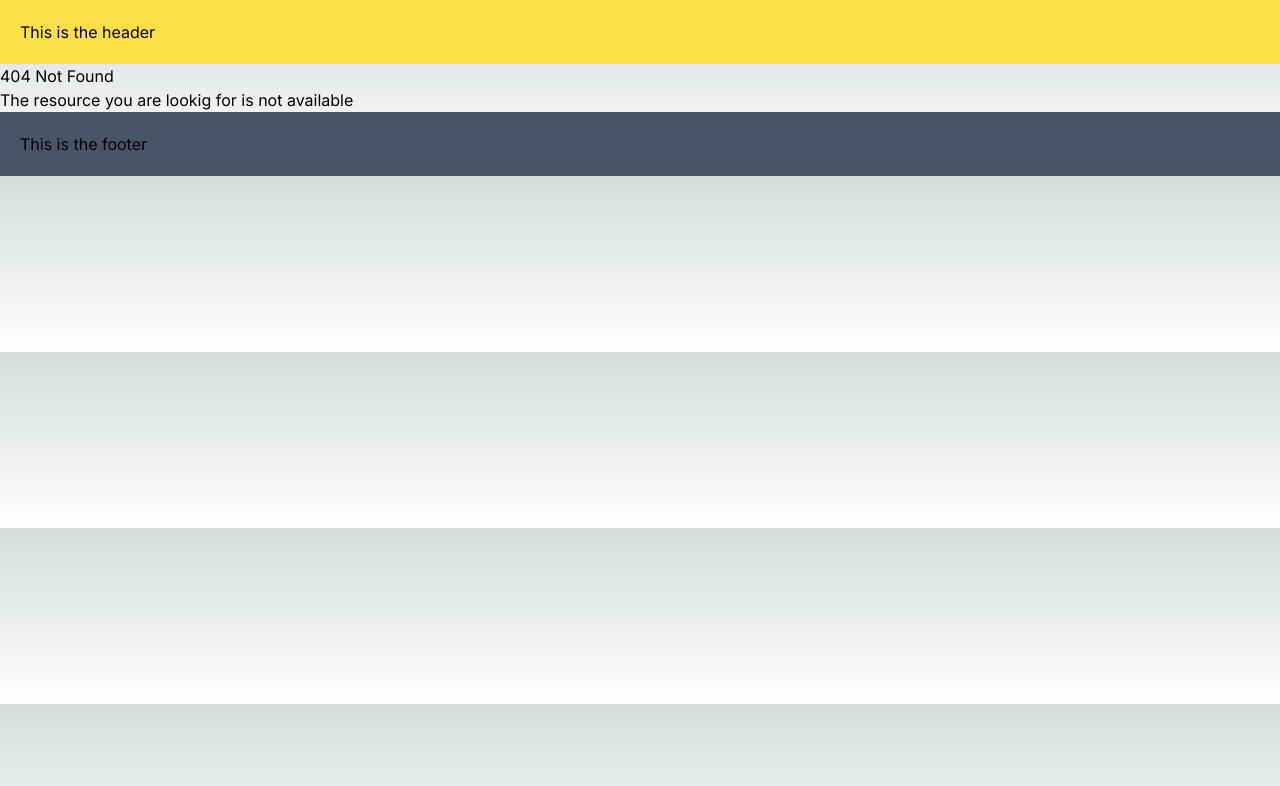
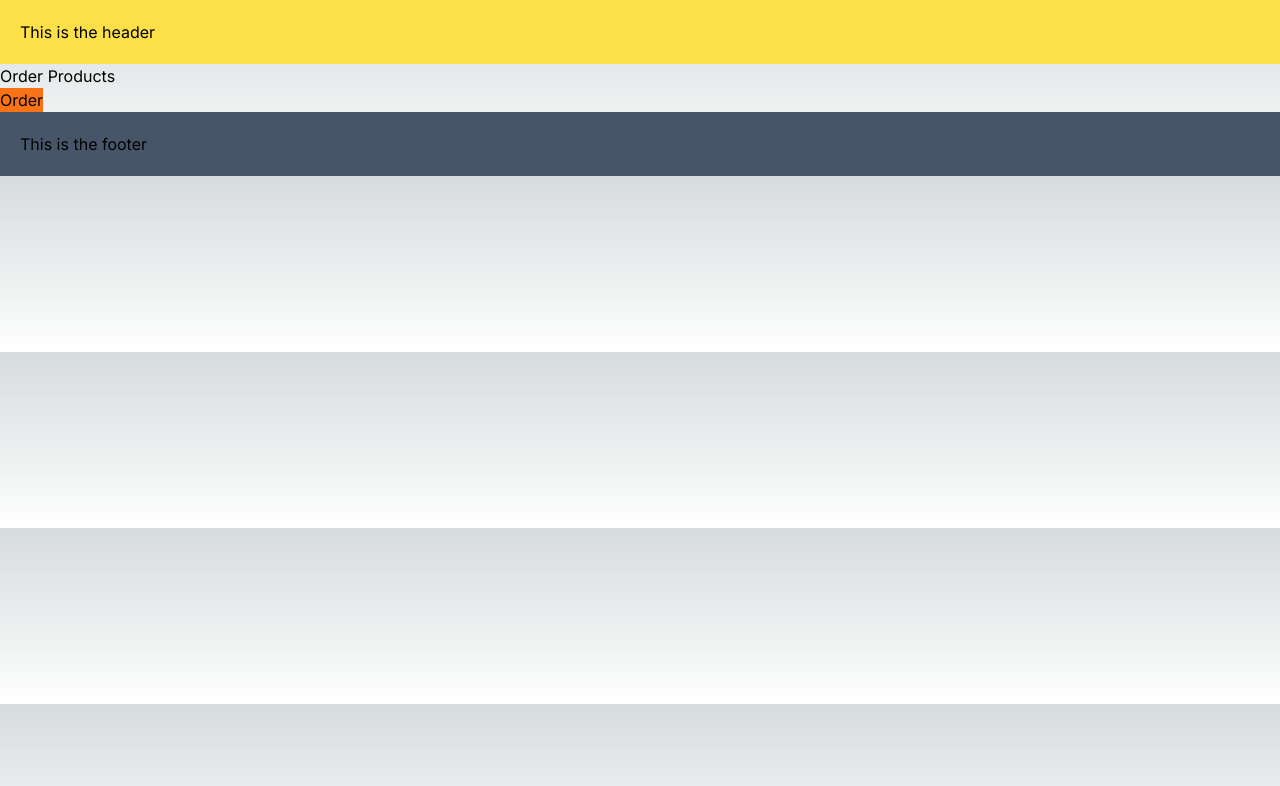
Before and after one commit to irfan-iiitr/next-typescript, a Next.js app: page /order-product in a window 1280 px wide. Before the commit this address had no page. Shown: the top 786 px of the page. Built offline with nearby package versions, Linux system fonts and the light colour scheme.

Commit message:
loading and error

```diff
--- /dev/null
+++ b/src/app/order-product/page.tsx
@@ -0,0 +1,18 @@
+"use client";
+
+import { useRouter } from "next/navigation";
+
+const page = () => {
+    const router=useRouter();
+    const handleCLick=()=>{
+        router.replace("/");//cant use back button... router .push -can use back ntn to reach back
+    }
+  return (
+    <div>
+      <h1> Order Products</h1>
+      <button  className="bg-orange-500 text-black"onClick={handleCLick}>Order</button>
+    </div>
+  )
+}
+
+export default page
--- /dev/null
+++ b/src/app/profile/error.tsx
@@ -0,0 +1,9 @@
+"use client"
+
+export default function ErrorBoundary({error}:{error:Error}){
+    return(
+        <div>
+            Error in profile page {error.message}
+        </div>
+    )
+}
--- /dev/null
+++ b/src/app/profile/loading.tsx
@@ -0,0 +1,7 @@
+export default function loading() {
+  return (
+    <div>
+      Loading...
+    </div>
+  )
+}
--- a/src/app/profile/page.tsx
+++ b/src/app/profile/page.tsx
@@ -1,11 +1,17 @@
-import React from 'react'
+"use client";
 
-const page = () => {
+export default function page() {
+
+  const func = () => {
+    throw new Error("Error in profile page");
+  };
+
   return (
     <div>
       Profile Page
+      <button className="bg-slate-400" onClick={func}>
+        Click to generate error
+      </button>
     </div>
-  )
-}
-
-export default page
+  );
+};
```
